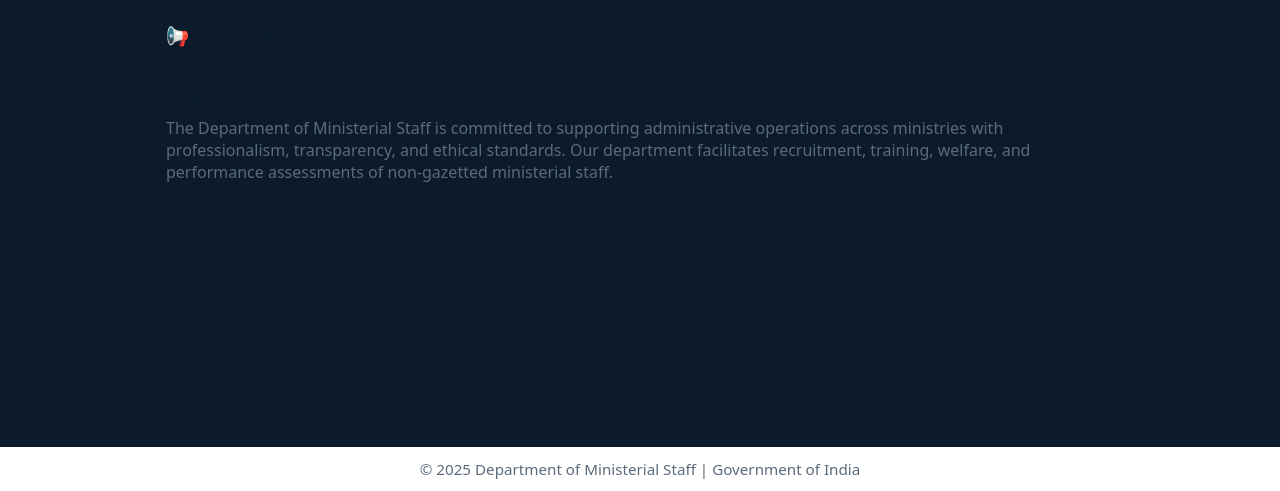
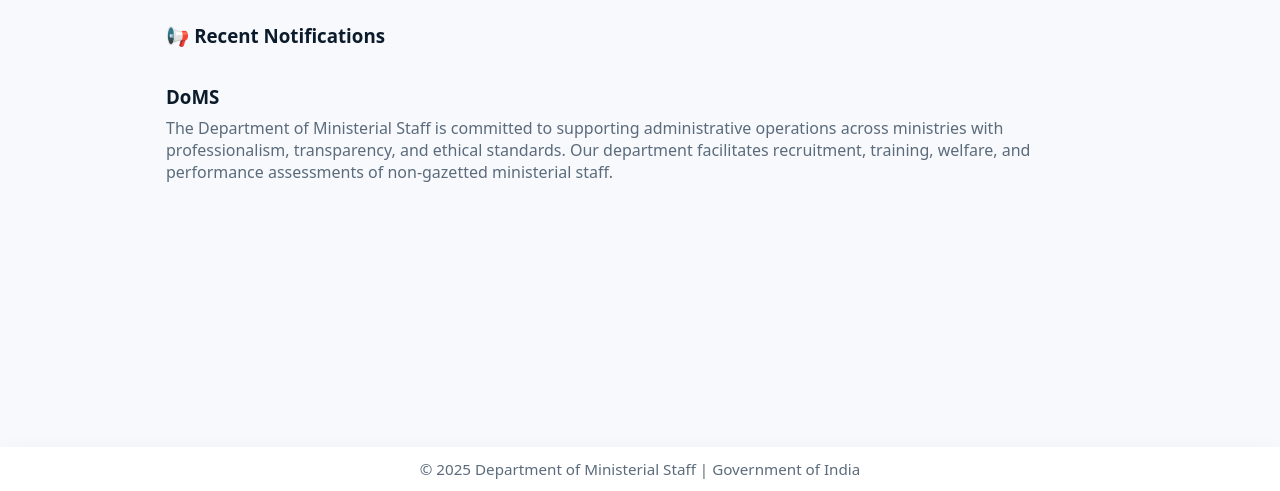
Before and after one commit to Shravan0406/pccit-doms, a Flask app: page / in a window 1280 px wide. Shown: the part 309-800 px from the top of the page. Run offline with Flask 3, Linux system fonts and the light colour scheme; data that the repository does not hold is empty; parts of the project's set-up code (start-up, migrations or seed data) failed here and were passed over.

Commit message:
Update style.css

```diff
--- a/static/style.css
+++ b/static/style.css
@@ -8,7 +8,7 @@
   --radius: 14px;
 }
 * { box-sizing: border-box; }
-html, body { margin: 0; padding: 0; font-family: system-ui, -apple-system, Segoe UI, Roboto, Arial, sans-serif; color: var(--ink); background: var(--ink); height:100%;}
+html, body { margin: 0; padding: 0; font-family: system-ui, -apple-system, Segoe UI, Roboto, Arial, sans-serif; color: var(--ink); background: var(--bg); height:100%;}
 body { min-height: 100dvh; display: flex; flex-direction: column; }
 .hidden { display: none !important; }
 
```
